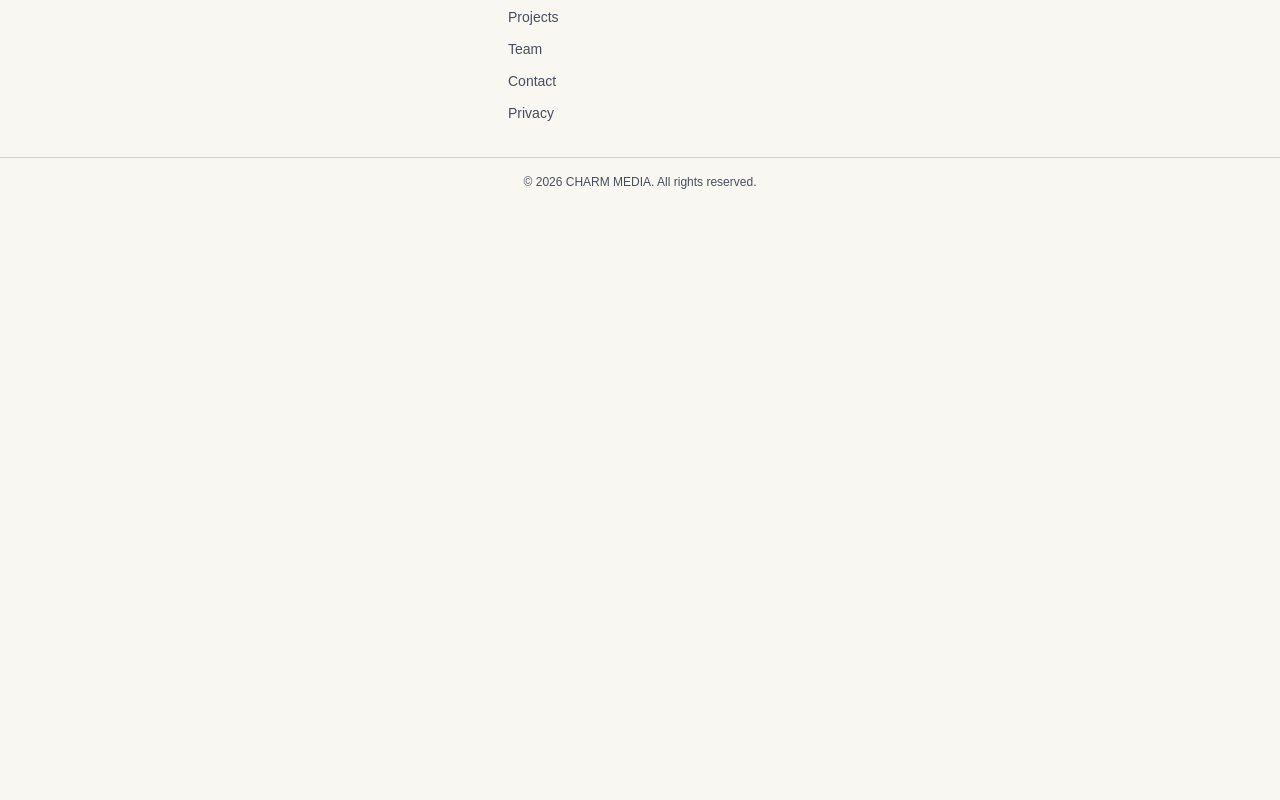
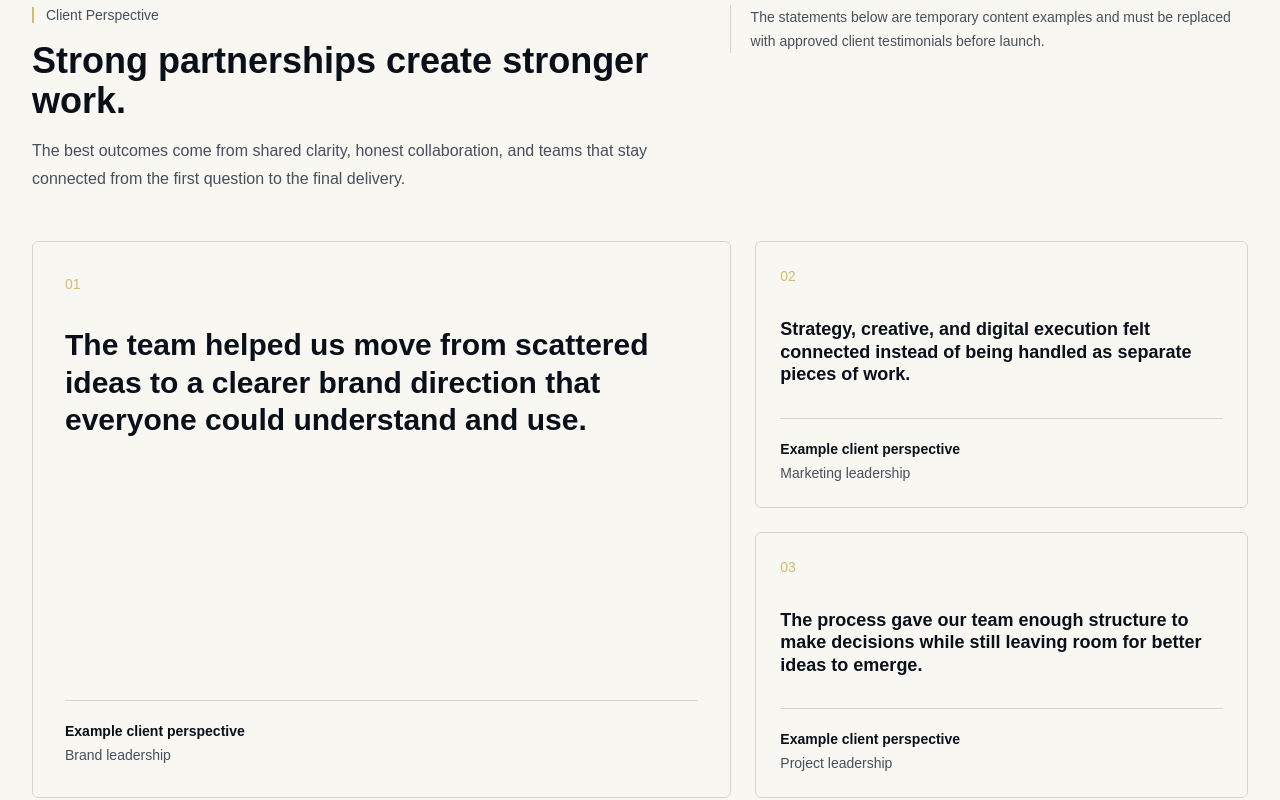
Before and after one commit to dotin2001/agency-website, a Next.js app: page /en in a window 1280 px wide. Shown: the part 5560-6360 px from the top of the page. Before the commit the page ends 5766 px from the top, so only its background shows below. Built offline with nearby package versions, Linux system fonts and the light colour scheme.

Commit message:
feat: add homepage testimonials chapter

```diff
--- a/app/[locale]/page.tsx
+++ b/app/[locale]/page.tsx
@@ -2,6 +2,7 @@ import { ChallengeSection } from "@/components/sections/home/challenge-section";
 import { HeroSection } from "@/components/sections/home/hero-section";
 import { SelectedProjectsSection } from "@/components/sections/home/selected-projects-section";
 import { TeamSection } from "@/components/sections/home/team-section";
+import { TestimonialsSection } from "@/components/sections/home/testimonials-section";
 import { TransformationSection } from "@/components/sections/home/transformation-section";
 
 type Locale = "en" | "vi";
@@ -20,6 +21,7 @@ export default async function LocaleHomePage({
       <TransformationSection locale={locale as Locale} />
       <SelectedProjectsSection locale={locale as Locale} />
       <TeamSection locale={locale as Locale} />
+      <TestimonialsSection locale={locale as Locale} />
     </>
   );
 }
--- /dev/null
+++ b/components/sections/home/testimonials-section.tsx
@@ -0,0 +1,168 @@
+import { Container } from "@/components/layout/container";
+import { Section } from "@/components/layout/section";
+import { Split } from "@/components/layout/split";
+import { Stack } from "@/components/layout/stack";
+import { SectionHeader } from "@/components/ui/section-header";
+import { TestimonialCard } from "@/components/ui/testimonial-card";
+
+type Locale = "en" | "vi";
+
+type LocalizedTestimonial = {
+  attribution: string;
+  quote: string;
+  role: string;
+};
+
+type PlaceholderTestimonial = {
+  content: Record<Locale, LocalizedTestimonial>;
+  id: string;
+};
+
+type TestimonialsCopy = {
+  disclosure: string;
+  eyebrow: string;
+  headline: string;
+  supportingCopy: string;
+};
+
+// Temporary localized section copy until the production content system is implemented.
+const testimonialsCopy: Record<Locale, TestimonialsCopy> = {
+  en: {
+    eyebrow: "Client Perspective",
+    headline: "Strong partnerships create stronger work.",
+    supportingCopy:
+      "The best outcomes come from shared clarity, honest collaboration, and teams that stay connected from the first question to the final delivery.",
+    disclosure:
+      "The statements below are temporary content examples and must be replaced with approved client testimonials before launch.",
+  },
+  vi: {
+    eyebrow: "Góc nhìn khách hàng",
+    headline: "Quan hệ hợp tác tốt tạo nên những dự án tốt hơn.",
+    supportingCopy:
+      "Kết quả tốt nhất đến từ định hướng chung, sự phối hợp thẳng thắn và các đội ngũ luôn kết nối từ câu hỏi đầu tiên đến giai đoạn hoàn thiện.",
+    disclosure:
+      "Các nhận xét bên dưới chỉ là nội dung minh họa và phải được thay thế bằng testimonial đã được khách hàng phê duyệt trước khi ra mắt.",
+  },
+};
+
+// Non-verified placeholders only; these must never ship as real testimonials.
+const placeholderTestimonials: Array<PlaceholderTestimonial> = [
+  {
+    id: "brand-direction",
+    content: {
+      en: {
+        quote:
+          "The team helped us move from scattered ideas to a clearer brand direction that everyone could understand and use.",
+        attribution: "Example client perspective",
+        role: "Brand leadership",
+      },
+      vi: {
+        quote:
+          "Đội ngũ đã giúp chúng tôi chuyển từ những ý tưởng rời rạc sang một định hướng thương hiệu rõ ràng mà mọi người đều có thể hiểu và áp dụng.",
+        attribution: "Góc nhìn khách hàng minh họa",
+        role: "Lãnh đạo thương hiệu",
+      },
+    },
+  },
+  {
+    id: "collaboration",
+    content: {
+      en: {
+        quote:
+          "Strategy, creative, and digital execution felt connected instead of being handled as separate pieces of work.",
+        attribution: "Example client perspective",
+        role: "Marketing leadership",
+      },
+      vi: {
+        quote:
+          "Chiến lược, sáng tạo và triển khai số được kết nối như một thể thống nhất thay vì những phần việc riêng biệt.",
+        attribution: "Góc nhìn khách hàng minh họa",
+        role: "Lãnh đạo marketing",
+      },
+    },
+  },
+  {
+    id: "delivery",
+    content: {
+      en: {
+        quote:
+          "The process gave our team enough structure to make decisions while still leaving room for better ideas to emerge.",
+        attribution: "Example client perspective",
+        role: "Project leadership",
+      },
+      vi: {
+        quote:
+          "Quy trình mang lại đủ cấu trúc để đội ngũ đưa ra quyết định, đồng thời vẫn tạo không gian cho những ý tưởng tốt hơn xuất hiện.",
+        attribution: "Góc nhìn khách hàng minh họa",
+        role: "Quản lý dự án",
+      },
+    },
+  },
+];
+
+export function TestimonialsSection({
+  locale,
+}: Readonly<{ locale: Locale }>) {
+  const copy = testimonialsCopy[locale];
+  const [primaryTestimonial, ...supportingTestimonials] =
+    placeholderTestimonials;
+
+  return (
+    <Section
+      aria-labelledby="home-testimonials-heading"
+      className="relative border-t border-[var(--color-border-default)] bg-[var(--color-bg-page)]"
+      spacing="chapter"
+    >
+      <Container size="page">
+        <Stack gap="xl">
+          <Split gap="xl" variant="media-content">
+            <SectionHeader
+              className="max-w-3xl"
+              description={copy.supportingCopy}
+              eyebrow={
+                <span className="border-l-2 border-[var(--color-brand-primary)] pl-3">
+                  {copy.eyebrow}
+                </span>
+              }
+              headingLevel="h2"
+              id="home-testimonials-heading"
+              title={copy.headline}
+            />
+
+            <p className="border-l border-[var(--color-border-default)] pl-5 text-sm leading-6 text-[var(--color-text-secondary)]">
+              {copy.disclosure}
+            </p>
+          </Split>
+
+          <div className="grid gap-6 lg:grid-cols-12 lg:items-stretch">
+            <TestimonialCard
+              attribution={primaryTestimonial.content[locale].attribution}
+              className="lg:col-span-7"
+              index={0}
+              quote={primaryTestimonial.content[locale].quote}
+              role={primaryTestimonial.content[locale].role}
+              variant="primary"
+            />
+
+            <div className="grid gap-6 md:grid-cols-2 lg:col-span-5 lg:grid-cols-1">
+              {supportingTestimonials.map((testimonial, index) => {
+                const content = testimonial.content[locale];
+
+                return (
+                  <TestimonialCard
+                    attribution={content.attribution}
+                    index={index + 1}
+                    key={testimonial.id}
+                    quote={content.quote}
+                    role={content.role}
+                    variant="supporting"
+                  />
+                );
+              })}
+            </div>
+          </div>
+        </Stack>
+      </Container>
+    </Section>
+  );
+}
--- /dev/null
+++ b/components/ui/testimonial-card.tsx
@@ -0,0 +1,71 @@
+import { Stack } from "@/components/layout/stack";
+
+type TestimonialCardVariant = "primary" | "supporting";
+
+type TestimonialCardProps = {
+  attribution: string;
+  className?: string;
+  index: number;
+  quote: string;
+  role: string;
+  variant: TestimonialCardVariant;
+};
+
+const variantClasses: Record<TestimonialCardVariant, string> = {
+  primary: "p-6 sm:p-8 lg:min-h-96",
+  supporting: "p-5 sm:p-6",
+};
+
+const quoteClasses: Record<TestimonialCardVariant, string> = {
+  primary:
+    "text-2xl font-semibold leading-tight tracking-normal text-[var(--color-text-primary)] sm:text-3xl",
+  supporting:
+    "text-lg font-semibold leading-tight tracking-normal text-[var(--color-text-primary)]",
+};
+
+function cn(...classes: Array<string | undefined>) {
+  return classes.filter(Boolean).join(" ");
+}
+
+function formatTestimonialNumber(index: number) {
+  return String(index + 1).padStart(2, "0");
+}
+
+export function TestimonialCard({
+  attribution,
+  className,
+  index,
+  quote,
+  role,
+  variant,
+}: Readonly<TestimonialCardProps>) {
+  return (
+    <article
+      className={cn(
+        "rounded-md border border-[var(--color-border-default)] bg-[var(--color-bg-page)]",
+        variantClasses[variant],
+        className,
+      )}
+    >
+      <blockquote className="flex h-full flex-col justify-between gap-8">
+        <Stack gap="lg">
+          <span className="text-sm font-medium text-[var(--color-brand-primary)]">
+            {formatTestimonialNumber(index)}
+          </span>
+          <p className={quoteClasses[variant]}>{quote}</p>
+        </Stack>
+
+        <footer className="border-t border-[var(--color-border-default)] pt-5">
+          <cite className="not-italic">
+            <span className="block text-sm font-semibold text-[var(--color-text-primary)]">
+              {attribution}
+            </span>
+            <span className="mt-1 block text-sm text-[var(--color-text-secondary)]">
+              {role}
+            </span>
+          </cite>
+        </footer>
+      </blockquote>
+    </article>
+  );
+}
```
